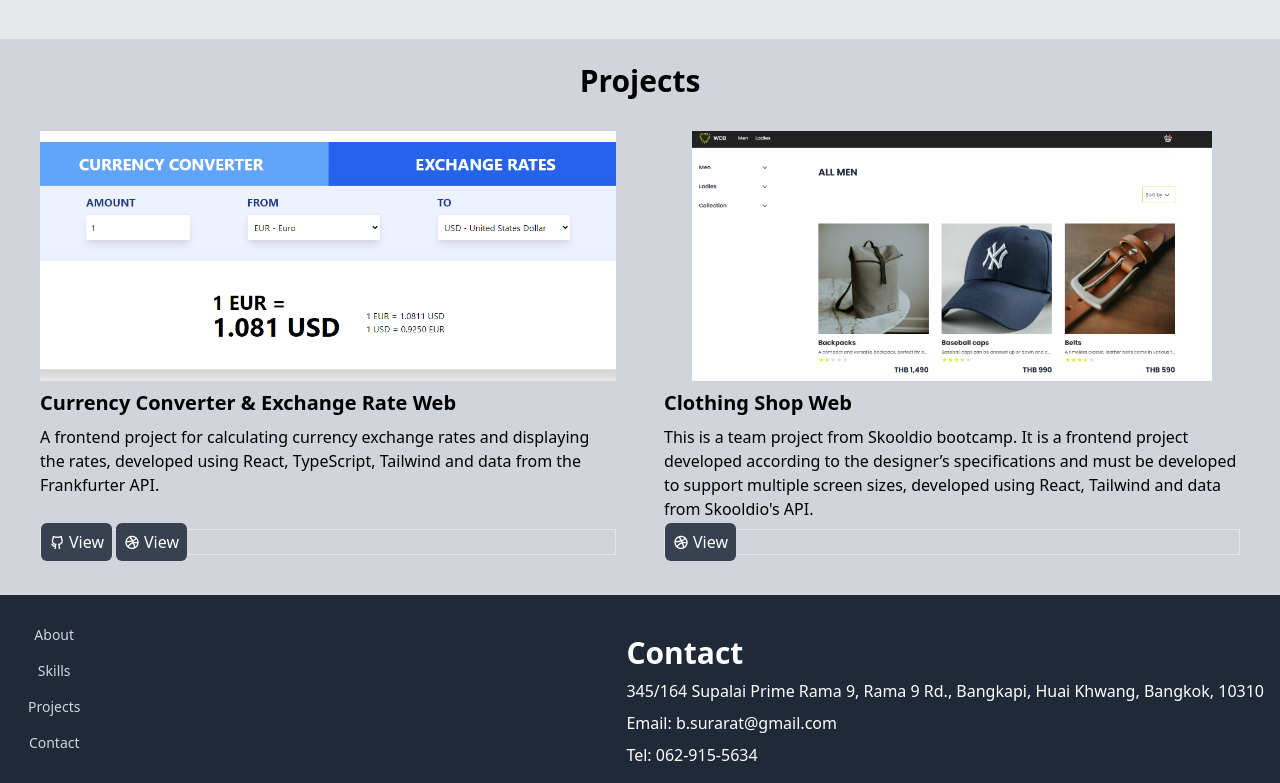
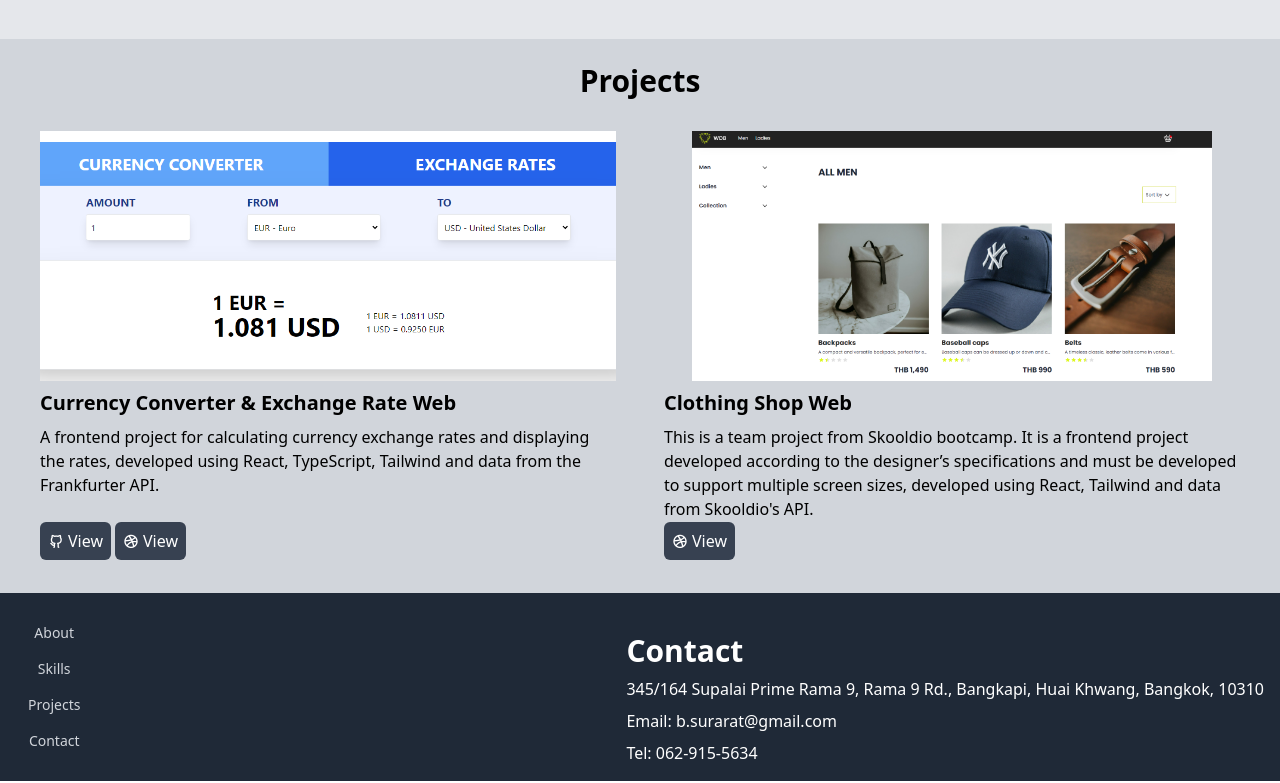
Before and after one commit to surarats/my-portfolio, a React (Vite) app: page / in a window 1280 px wide. Shown: the part 891-1674 px from the top of the page. Built offline with nearby package versions, Linux system fonts and the light colour scheme.

Commit message:
portfolio v.3

```diff
--- a/src/components/Project.jsx
+++ b/src/components/Project.jsx
@@ -6,7 +6,7 @@
     <img src={item.image} className="h-[250px] object-cover mx-auto" />
     <h3 className="font-bold text-xl">{item.title}</h3>
     <p>{item.description}</p>
-    <div className="mt-auto border">
+    <div className="mt-auto">
       {item.gitUrl && (
         <a
           href={item.gitUrl}
```
